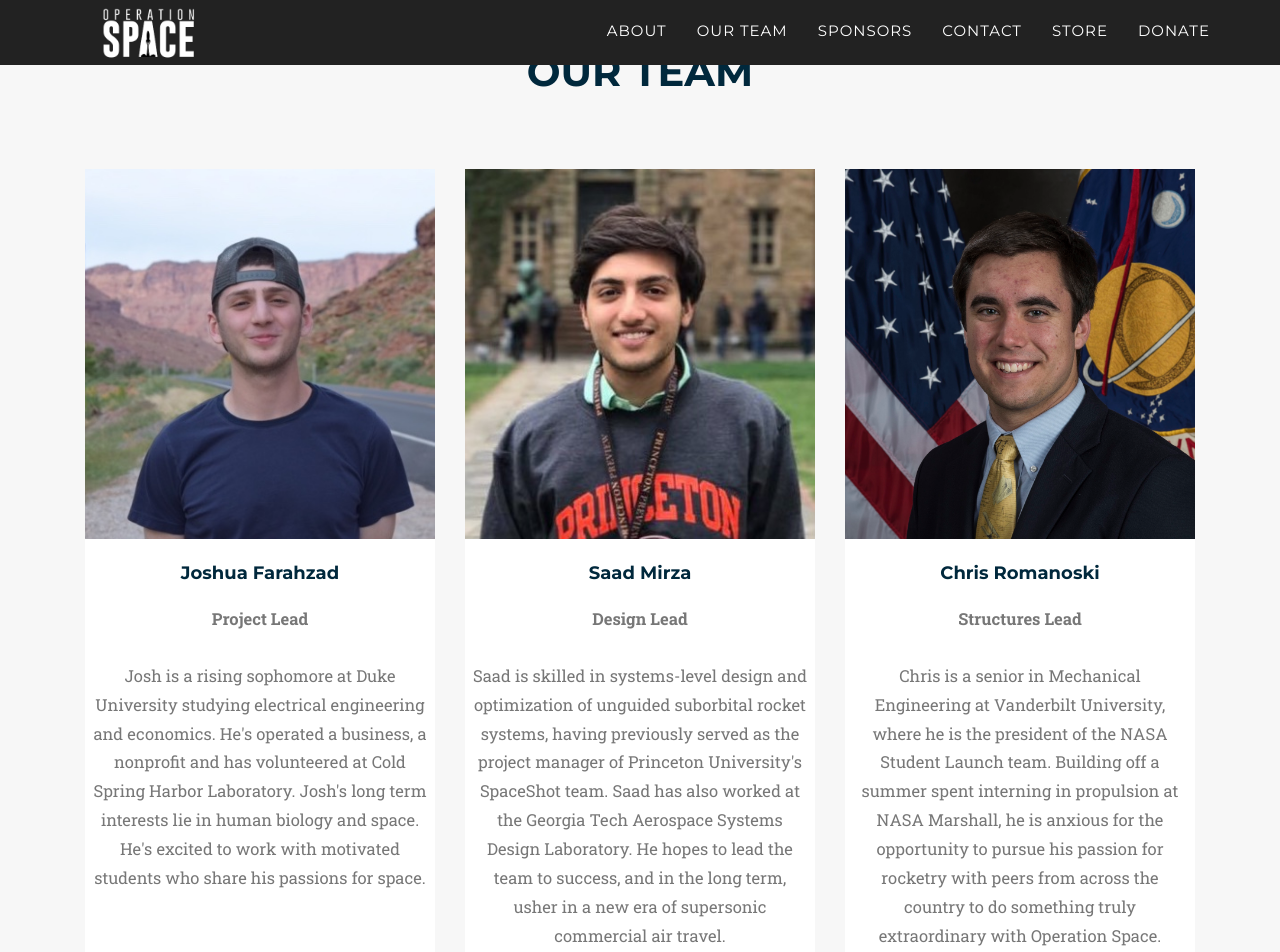
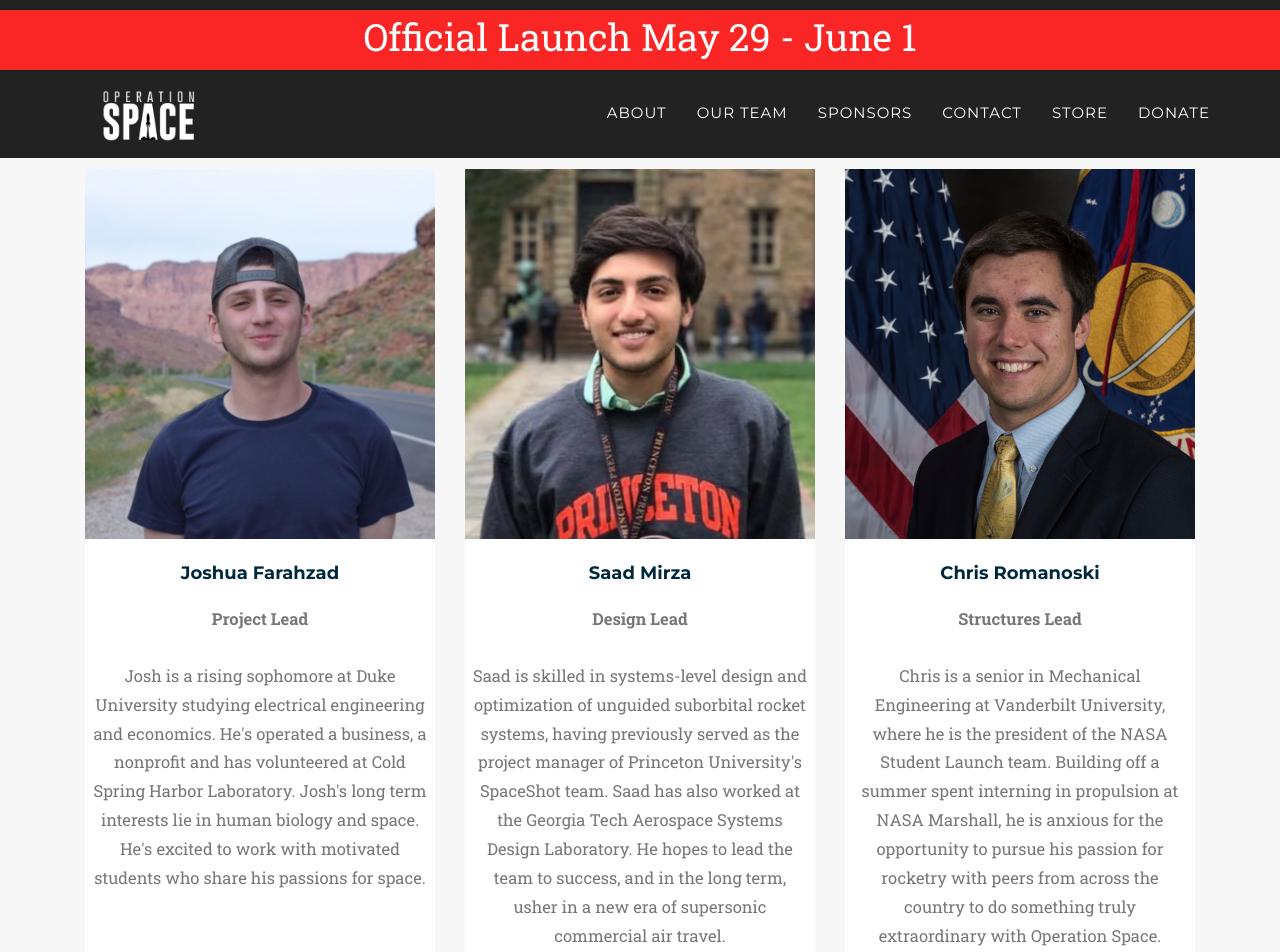
Before and after one commit to HughFerg/operation-space, a Jekyll site: the page built from _2017_pages/team.html, in a window 1280 px wide and 1400 px high. Shown: the top 952 px of the window. Built offline with Jekyll 4.4.1, drawn with Linux system fonts in a browser that asks for light colours; some web fonts are replaced.

Commit message:
launch data and better team format

```diff
--- a/_includes/2016_css/agency.css
+++ b/_includes/2016_css/agency.css
@@ -249,6 +249,10 @@
     background-color: #222;
     width: 100vw;
     padding: 5px;
+}
+
+.team-title {
+    padding: 2em;
 }
 
 #videoBoy {
--- a/_includes/2017_data/header-home.html
+++ b/_includes/2017_data/header-home.html
@@ -2,7 +2,7 @@
     <nav class="navbar navbar-default navbar-default-color navbar-fixed-top">
         <div class="text-center" id="header-container">
             <!-- brand and toggle get grouped for better mobile display -->
-            <div class="header-launch">Official Launch May 29</div>
+            <div class="header-launch">Official Launch May 29 - June 1</div>
         </div>
         <div class="container">
             <!-- brand and toggle get grouped for better mobile display -->
--- a/_includes/2017_data/sponsors_header.html
+++ b/_includes/2017_data/sponsors_header.html
@@ -1,5 +1,6 @@
 <!-- script for nav highlighting- aka a bitch -->
-<script type="text/javascript">$(function () {
+<script type="text/javascript">
+    $(function () {
         $("nav[data-nav-highlight='true']").find("li").children("a").each(function () {
             if ($(this).attr("href") === window.location.pathname) {
                 $(this).parent().addClass("active");
@@ -7,20 +8,29 @@
                 $(this).parent().removeClass("active");
             }
         });
-});</script>
+    });
+</script>
 
 <!-- Navigation -->
-    <nav class="navbar navbar-default navbar-default-color navbar-fixed-top" style="background-color: #222222" data-nav-highlight=true>
+<nav class="navbar navbar-default navbar-default-color navbar-fixed-top" style="padding: 10px 0; background-color: #222222"
+    data-nav-highlight=true>
+    <div class="text-center" id="header-container">
+        <!-- brand and toggle get grouped for better mobile display -->
+        <div class="header-launch">Official Launch May 29 - June 1</div>
+    </div>
     <div class="container" style="padding-bottom: 5px;">
         <!-- Brand and toggle get grouped for better mobile display -->
         <div class="navbar-header page-scroll">
-                <button type="button" class="navbar-toggle" data-toggle="collapse" data-target="#bs-example-navbar-collapse-1">
+            <button type="button" class="navbar-toggle" data-toggle="collapse"
+                data-target="#bs-example-navbar-collapse-1">
                 <span class="sr-only">Toggle navigation</span>
                 <span class="icon-bar"></span>
                 <span class="icon-bar"></span>
                 <span class="icon-bar"></span>
             </button>
-                <a class="navbar-brand page-scroll" href="index.html"><img src="/css/2017_style/img/logo-small-transparent.png" style="margin-top:-27px" width="150px" alt="icon-about"></a>
+            <a class="navbar-brand page-scroll" href="index.html"><img
+                    src="/css/2017_style/img/logo-small-transparent.png" style="margin-top:-27px" width="150px"
+                    alt="icon-about"></a>
         </div>
 
         <!-- Collect the nav links, forms, and other content for toggling -->
--- a/_includes/2017_data/team_members.html
+++ b/_includes/2017_data/team_members.html
@@ -2,9 +2,8 @@
     <section id="speakers" class="bg-light-gray">
         <div class="container">
             <div class="row">
-                <div class="col-lg-12 text-center">
+                <div class="col-lg-12 text-center team-title">
                     <h2 class="section-heading">Our Team</h2>
-                    <h3 class="section-subheading text-muted"></h3>
                 </div>
             </div>
             <div class="row">
```
Lines whose indentation alone changed are shown as unchanged.
